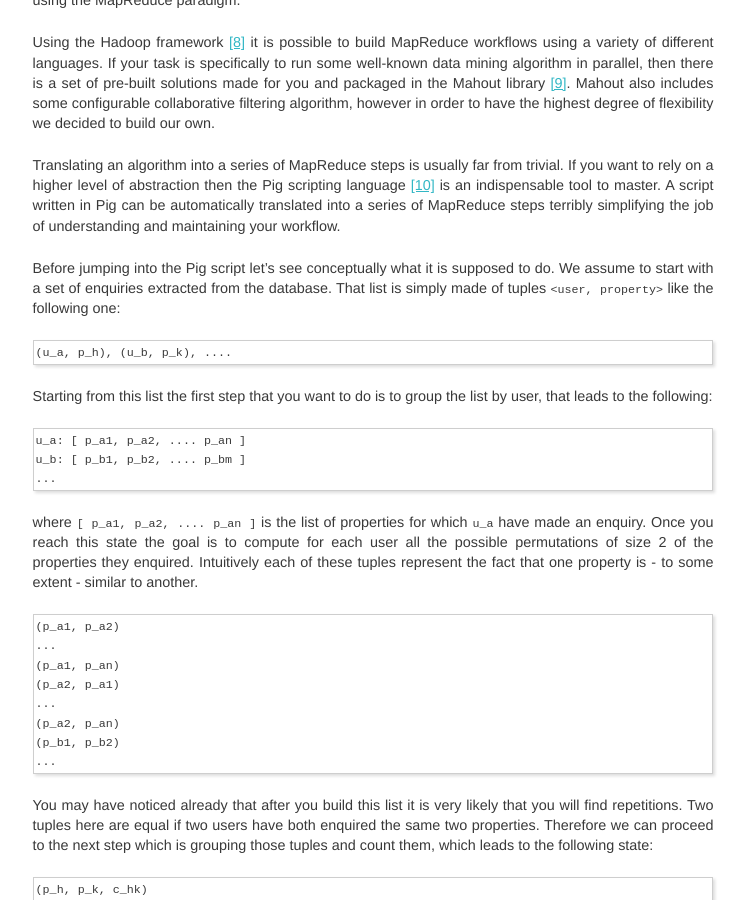
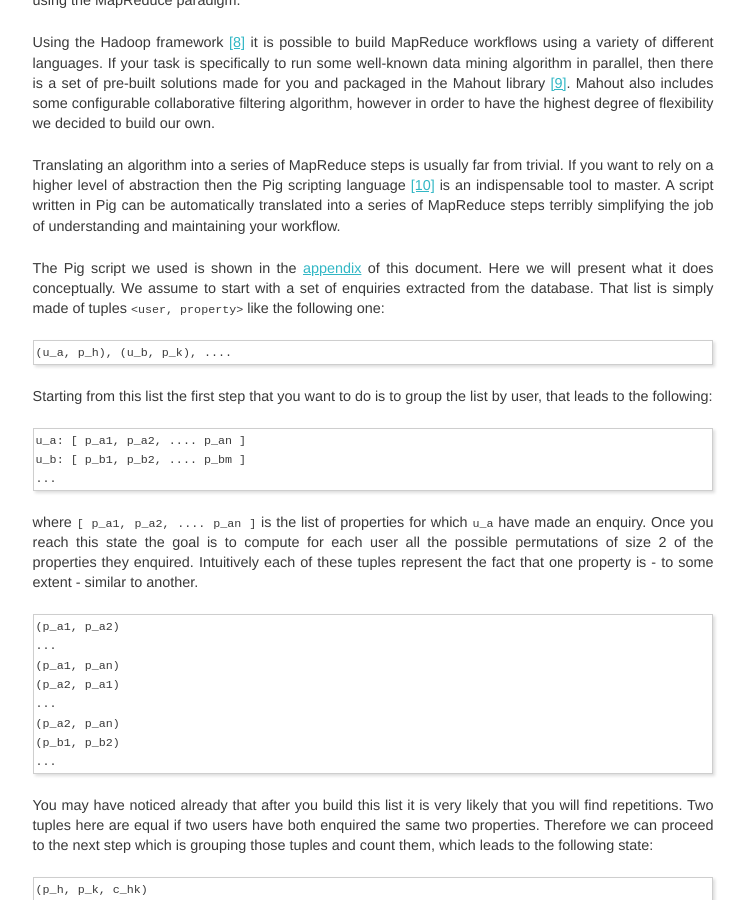
Before and after one commit to HouseTrip/housetrip.github.com, a Jekyll site: the page built from index.html, in a window 1280 px wide and 900 px high, scrolled down 2794 px. Shown: the whole window, without its empty margins (267-1014 px from the left). Built offline with Jekyll 4.4.1, drawn with Linux system fonts in a browser that asks for light colours.

Commit message:
Rephrasing

```diff
--- a/_posts/2014-07-31-compute-property-recommendations.md
+++ b/_posts/2014-07-31-compute-property-recommendations.md
@@ -86,7 +86,7 @@ Using the Hadoop framework [\[8\]](#ref-8) it is possible to build MapReduce wor
 
 Translating an algorithm into a series of MapReduce steps is usually far from trivial. If you want to rely on a higher level of abstraction then the Pig scripting language [\[10\]](#ref-10) is an indispensable tool to master. A script written in Pig can be automatically translated into a series of MapReduce steps terribly simplifying the job of understanding and maintaining your workflow.
 
-Before jumping into the Pig script let's see conceptually what it is supposed to do. We assume to start with a set of enquiries extracted from the database. That list is simply made of tuples `<user, property>` like the following one:
+The Pig script we used is shown in the [appendix](#sec-appendix) of this document. Here we will present what it does conceptually. We assume to start with a set of enquiries extracted from the database. That list is simply made of tuples `<user, property>` like the following one:
 
     (u_a, p_h), (u_b, p_k), ....
 
```
